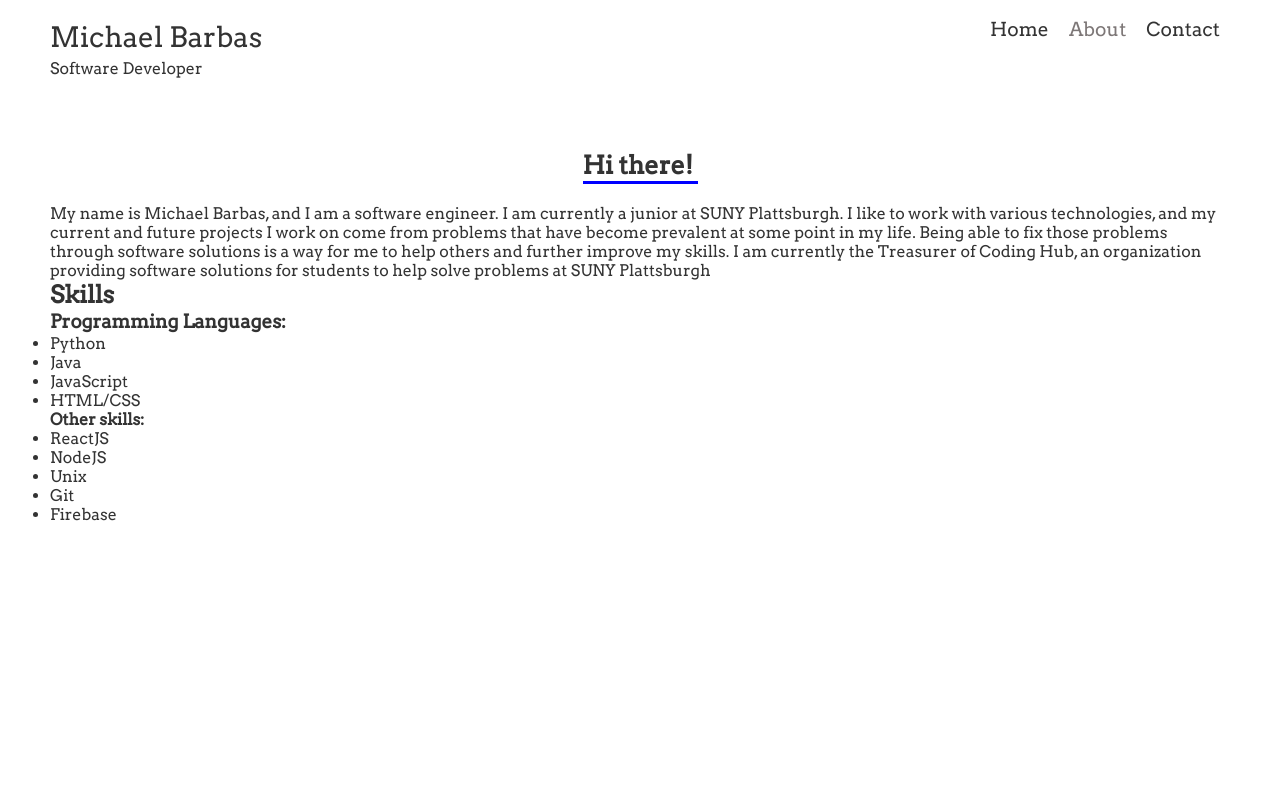
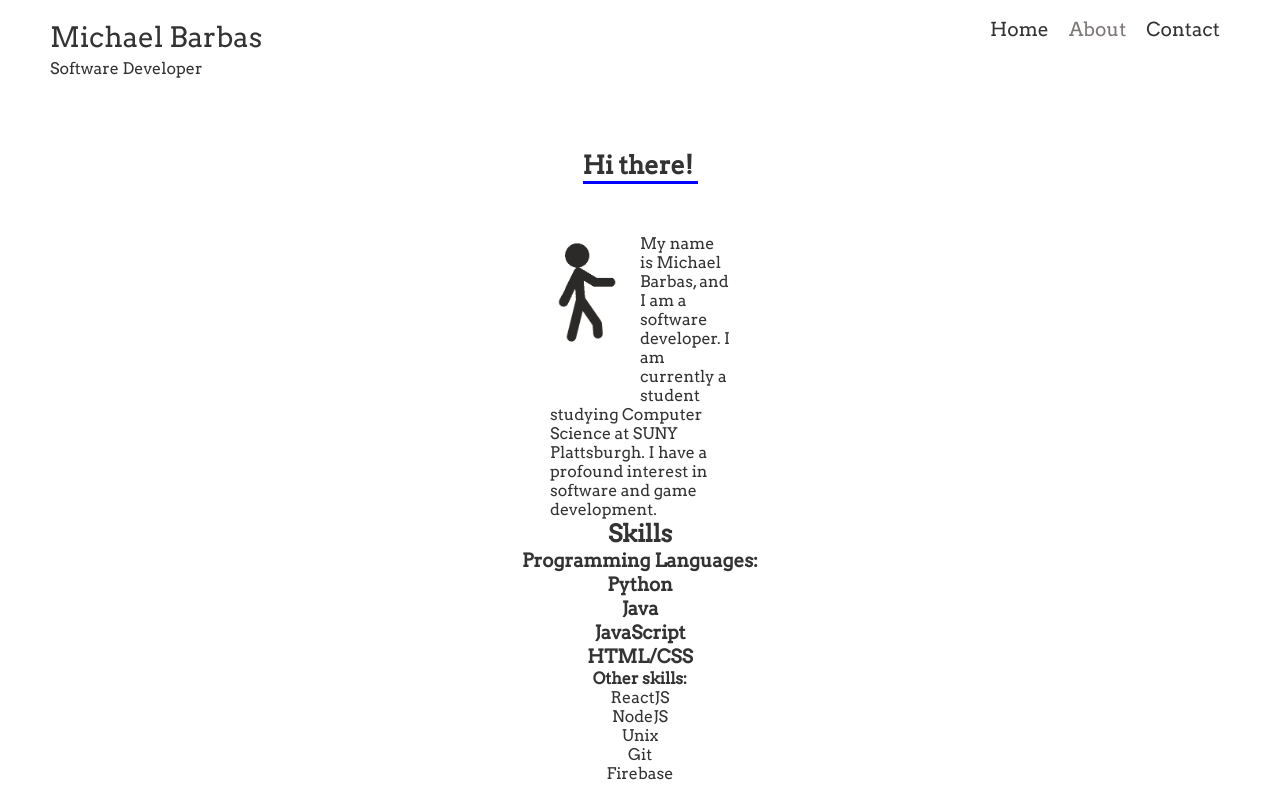
Before and after one commit to michaelbarbas/portfolio-barbas-, a React (Create React App) app: page /about in a window 1280 px wide. Built offline with nearby package versions, Linux system fonts and the light colour scheme.

Commit message:
changed about page

```diff
--- a/src/components/about.js
+++ b/src/components/about.js
@@ -1,10 +1,14 @@
 import React from "react";
 import styled_comp from "styled-components";
 import "../App.css";
+import Fig from "../image/stick_figure.png";
 
 const Container = styled_comp.div`
   font-family: 'Arvo', serif;
 
+  @media (max-width: 800px) {
+    margin-left: 30px;
+  }
 
   color: #333;
 
@@ -57,41 +61,84 @@ const Container = styled_comp.div`
   }
 
   .description{
-    padding-top: 20px;
+    padding-top: 50px;
     animation: fadeIn ease 5s;
+    float: right;
+    display: inline-block;
+    margin-left: 500px;
+    margin-right: 500px;
+    @media (max-width: 800px) {
+      margin-left: 5px;
+      margin-right: 5px;
+    }
+  }
+
+  .description img {
+    width: 90px;
+    // height: auto;
+    float: left;
+
+  }
+
+  .fig{
+    padding-right: 20px;
+    padding-bottom: 50px;
   }
 
   .skills_section{
     animation: fadeIn ease 5s;
+    padding-top: 20px;
+    margin: auto;
+    width: 50%;
+    text-align: center;
   }
+  .skills{
+
+  }
+
+
+  ul{
+    align-items: center;
+    display: flex;
+    flex-direction: column;
+    flex-wrap: wrap;
+  }
+
+  li{
+    align-items: center;
+    list-style: none;
+    display: inline-block;
+
+
+    text-align: center;
+  }
+
 `;
 const About = () => {
   return (
     <Container className="container">
       <div className="about_section">
         <h1 class="intro">Hi there!</h1>
+
         <p className="description">
-          {" "}
-          My name is Michael Barbas, and I am a software engineer. I am
-          currently a junior at SUNY Plattsburgh. I like to work with various
-          technologies, and my current and future projects I work on come from
-          problems that have become prevalent at some point in my life. Being
-          able to fix those problems through software solutions is a way for me
-          to help others and further improve my skills. I am currently the
-          Treasurer of Coding Hub, an organization providing software solutions
-          for students to help solve problems at SUNY Plattsburgh
+          <img src={Fig} class="fig" alt="figure"></img> My name is Michael
+          Barbas, and I am a software developer. I am currently a student
+          studying Computer Science at SUNY Plattsburgh. I have a profound
+          interest in software and game development.
         </p>
       </div>
 
-      <div className="skills_section">
-        <h2 className="skills">Skills</h2>
-        <h3 className="prog_lang">Programming Languages: </h3>
-        <ul className="languages">
-          <li>Python</li>
-          <li>Java</li>
-          <li>JavaScript</li>
-          <li>HTML/CSS</li>
-        </ul>
+      <div class="skills_section">
+        <h2 class="skills">Skills</h2>
+        <h3 class="prog_lang">
+          Programming Languages:
+          <ul class="languages">
+            <li>Python</li>
+            <li>Java</li>
+            <li>JavaScript</li>
+            <li>HTML/CSS</li>
+          </ul>
+        </h3>
         <h4 className="other">Other skills: </h4>
         <ul className="other_skills">
           <li>ReactJS</li>
--- a/src/components/nav/navbar.js
+++ b/src/components/nav/navbar.js
@@ -18,6 +18,11 @@ padding: 0 50px;
 color: white;
 border-top: 5px;
 
+@media (max-width: 800px) {
+  font-weight: normal;
+  margin-left: -20px;
+}
+
 
 justify-content: space-between;
 .logo {
@@ -26,7 +31,7 @@ justify-content: space-between;
   font-family: sans-serif;
   font-size: 1.5rem;
   padding-top: 5rem;
-  @media (max-width: 1000px) {
+  @media (max-width: 800px) {
     font-weight: normal;
   }
   .title{
--- a/src/components/nav/navbar_right.js
+++ b/src/components/nav/navbar_right.js
@@ -55,6 +55,7 @@ const NavBarRight = ({ open }) => {
             color: "#7d7777",
             fontFamily: "'Arvo', serif",
             fontSize: "1.2rem",
+            cursor: "default",
           }}
           style={{
             textDecoration: "none",
```
Also changed, not shown: src/image/stick_figure.png (added).
